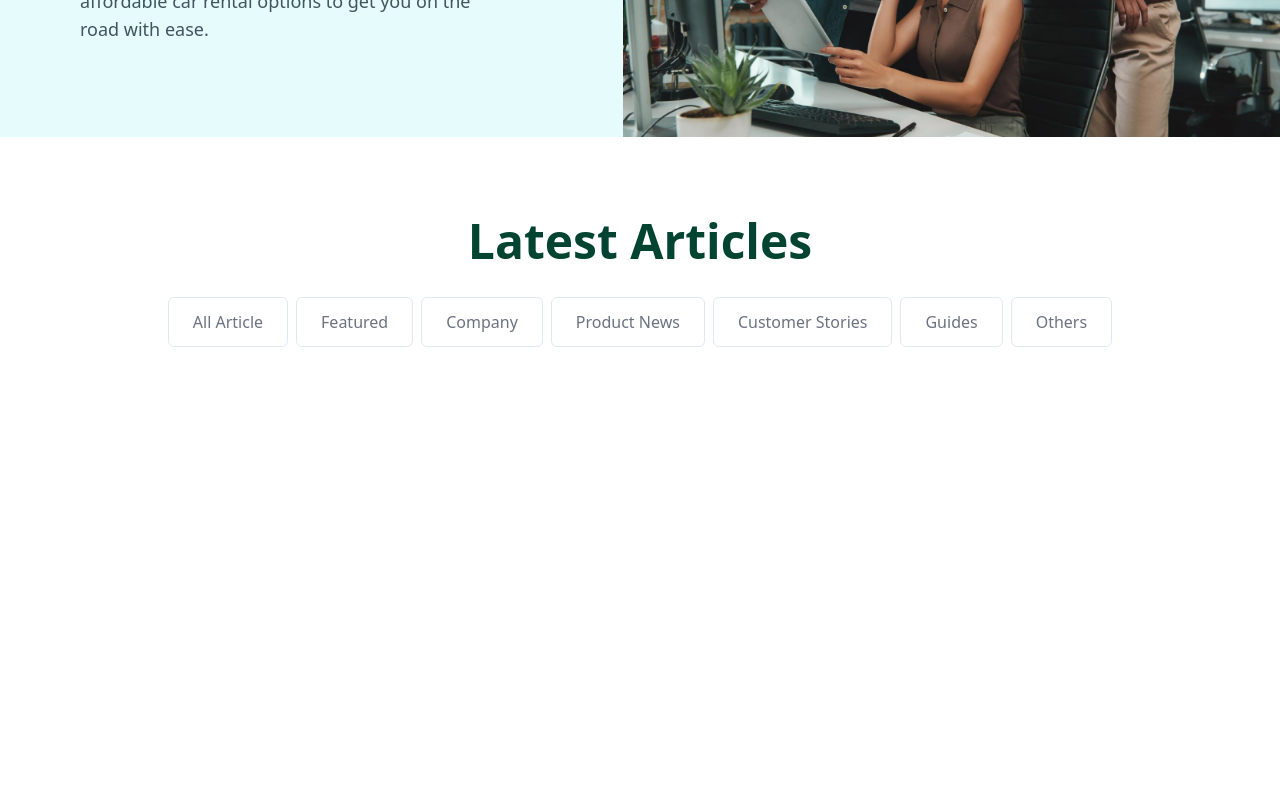
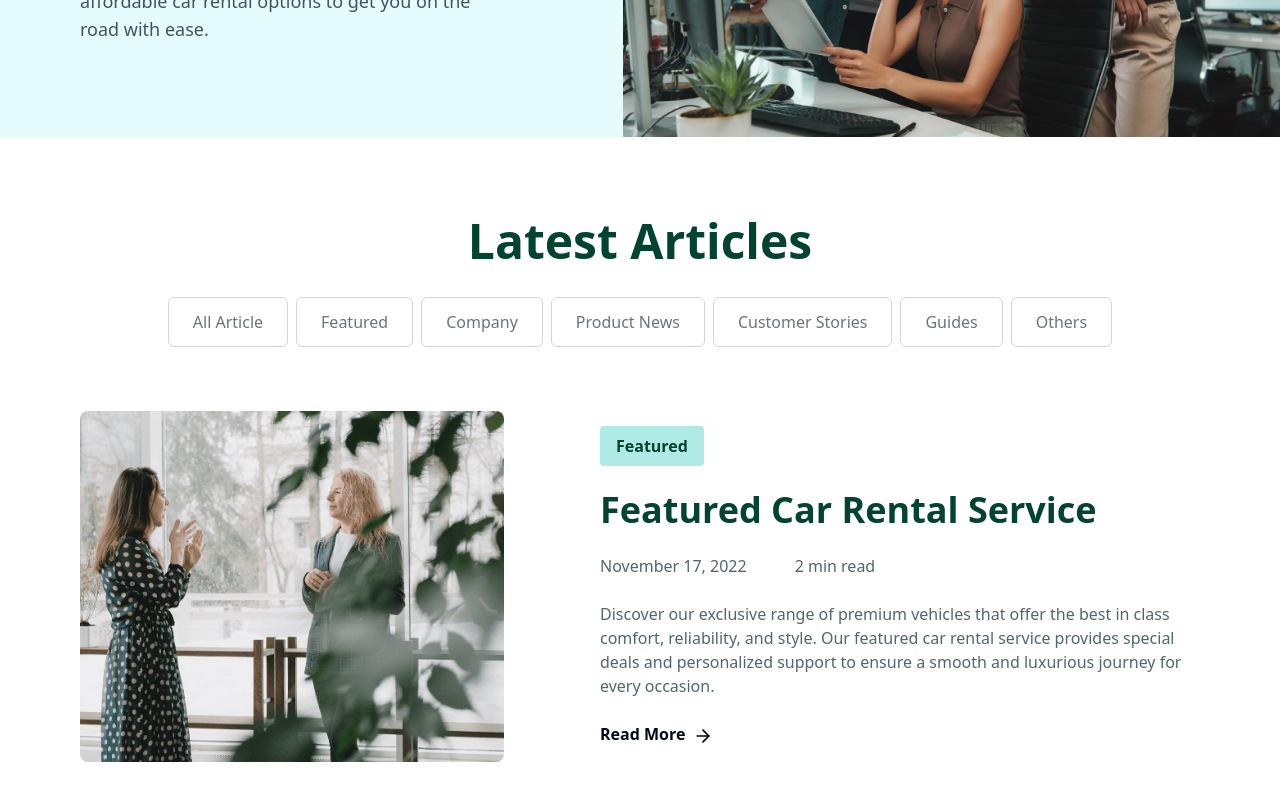
Before and after one commit to AnujTiwari-Student/Car_Rental_Service, a Next.js app: page /Blogs in a window 1280 px wide. Shown: the part 422-1222 px from the top of the page. Before the commit the page ends 849 px from the top, so only its background shows below. Built offline with nearby package versions, Linux system fonts and the light colour scheme.

Commit message:
Modified the page layout

```diff
--- a/app/AboutUs/page.tsx
+++ b/app/AboutUs/page.tsx
@@ -18,7 +18,15 @@ function page() {
         <CoreValues />
         <Story />
         <TeamSection />
-        <ContactCard />
+        <ContactCard
+          title="Want to talk to our team expert?"
+          description="Experience top-notch car rental services with a fleet tailored to meet your needs — always reliable and ready for any journey. Choose from a wide range of vehicles to suit every occasion, ensuring comfort and convenience every step of the way."
+          buttonText="Get in Touch"
+          showContactButtons={true}
+          buttonProps='Support Center'
+          showDate={false}
+          showContactUsButton={true}
+        />
         <TestimonialsSection />
         <Footer />
         <PrivacyPolicy />
--- a/components/ArticleButton.tsx
+++ b/components/ArticleButton.tsx
@@ -6,7 +6,7 @@ interface ArticleButtonProps{
 
 function ArticleButton( {text}: ArticleButtonProps) {
   return (
-    <button className='py-3 px-6 duration-300 hover:bg-[#024430] hover:text-[#ffe7bb] text-gray-500 border rounded-md hover:border-[#024430]'>
+    <button className='py-3 px-6 duration-300 hover:bg-[#024430] hover:text-[#ffe7bb] text-gray-500 border border-gray-300 rounded-md hover:border-[#024430]'>
         {text}
     </button>
   )
--- a/components/ContactCard.tsx
+++ b/components/ContactCard.tsx
@@ -5,23 +5,42 @@ import Button from './Button'
 import ContactUsButton from './ContactUsButton'
 import SupportButton from './SupportButton'
 
-function ContactCard() {
+interface ContactCardProps {
+  title: string;
+  description: string;
+  buttonText: string;
+  buttonProps: string;
+  showContactButtons?: boolean;
+  showContactUsButton?: boolean;
+  showDate?: boolean;
+}
+
+// @ts-ignore
+function ContactCard({ title, description, buttonText, showContactButtons , showContactUsButton , buttonProps , showDate = true }: ContactCardProps) {
   return (
     <div className='mx-4 md:mx-20 xl:my-8 flex flex-col justify-start xl:space-x-24 items-center xl:flex-row'>
-        <div className='flex justify-center items-center mb-6 md:mb-10 xl:mb-0'>
-          <Image src={contact_img} alt='contact_img' height={400} width={600} className='rounded-lg'/>
-        </div>
-        <div className='flex flex-col space-y-6'>
-            <Button text='Get in Touch' />
-            <p className='text-[#024430] text-3xl md:text-4xl font-bold xl:w-[500px]'>Want to talk to our team expert?</p>
-            <p className='text-[#4e6770] xl:w-[600px]'>Experience top-notch car rental services with a fleet tailored to meet your needs — always reliable and ready for any journey. Choose from a wide range of vehicles to suit every occasion, ensuring comfort and convenience every step of the way.</p>
-            <div className='flex space-x-4 items-center'>
-              <ContactUsButton />
-              <SupportButton />
-            </div>
-        </div>
+      <div className='flex justify-center items-center mb-6 md:mb-10 xl:mb-0'>
+        <Image src={contact_img} alt='contact_img' height={400} width={600} className='rounded-lg' />
+      </div>
+      <div className='flex flex-col space-y-6'>
+        <Button text={buttonText} />
+        <p className='text-[#024430] text-3xl md:text-4xl font-semibold xl:w-[500px] hover:text-[#0ea17c]'>{title}</p>
+        {showDate && (
+          <div className='flex space-x-12'>
+            <p className='text-[#4e6770]'>November 17, 2022</p>
+            <p className='text-[#4e6770]'>2 min read</p>
+          </div>
+        )}
+        <p className='text-[#4e6770] xl:w-[600px]'>{description}</p>
+        {showContactButtons && (
+          <div className='flex space-x-4 items-center'>
+            {showContactUsButton && <ContactUsButton />}
+            <SupportButton title={buttonProps} />
+          </div>
+        )}
+      </div>
     </div>
-  )
+  );
 }
 
-export default ContactCard
+export default ContactCard;
--- a/components/FrequentlyAsked.tsx
+++ b/components/FrequentlyAsked.tsx
@@ -98,7 +98,7 @@ function FrequentlyAsked() {
 
                       <ContactUsButton />
 
-                     <SupportButton />
+                     <SupportButton title='Support Center'/>
 
                   </div>
 
--- a/components/Header.tsx
+++ b/components/Header.tsx
@@ -35,7 +35,8 @@ function Header() {
   }
 
   return (
-    <div className='mx-4 my-4 md:mx-20 flex flex-row justify-between lg:justify-around items-center'>
+    <div className='mx-4 my-4 md:mx-20 flex flex-row justify-between items-center'>
+        <div className='flex space-x-10 items-center'>
           <div className=''>
               <Image src={logo} alt='logo' height={60} width={60} />
           </div>
@@ -107,6 +108,7 @@ function Header() {
                 </Link>
               </li>
             </ul>
+          </div>
         </div>
         <div className='lg:hidden flex items-center'>
           <button onClick={toggleMenu}>
--- a/components/LatestArticlePart.tsx
+++ b/components/LatestArticlePart.tsx
@@ -1,11 +1,12 @@
 import React from 'react'
 import ArticleButton from './ArticleButton'
+import ContactCard from './ContactCard'
 
 function LatestArticlePart() {
   return (
-    <div className='flex flex-col items-center justify-center mx-4 md:mx-20 my-20 space-y-8'>
-        <h1 className='text-3xl md:text-4xl xl:text-5xl font-semibold text-[#024430]'>Latest Articles</h1>
-        <div  className='flex flex-wrap items-center justify-center gap-x-2 gap-y-6'>
+    <div className='flex flex-col items-center justify-center my-20 space-y-8'>
+        <h1 className='text-3xl md:text-4xl mx-4 md:mx-20 xl:text-5xl font-semibold text-[#024430]'>Latest Articles</h1>
+        <div  className='flex flex-wrap items-center mx-4 md:mx-20 justify-center gap-x-2 gap-y-6'>
             <ArticleButton text="All Article"/>
             <ArticleButton text="Featured"/>
             <ArticleButton text="Company"/>
@@ -14,6 +15,16 @@ function LatestArticlePart() {
             <ArticleButton text="Guides"/>
             <ArticleButton text="Others"/>
         </div>
+        <div className='xl:mt-16'>
+            <ContactCard
+               title="Featured Car Rental Service"
+               description="Discover our exclusive range of premium vehicles that offer the best in class comfort, reliability, and style. Our featured car rental service provides special deals and personalized support to ensure a smooth and luxurious journey for every occasion."
+               buttonText="Featured"
+               buttonProps='Read More'
+               showContactButtons={true}
+               showDate={true}
+            />
+        </div>
     </div>
   )
 }
--- a/components/SupportButton.tsx
+++ b/components/SupportButton.tsx
@@ -1,11 +1,15 @@
 import { ArrowRight } from 'lucide-react'
 import React from 'react'
 
-function SupportButton() {
+interface SupportButtonProps {
+  title: string
+}
+
+function SupportButton({title}: SupportButtonProps) {
   return (
     <div className='group'>
-        <button className="flex items-center transition-transform duration-500 group-hover:-translate-y-1 font-semibold text-base hover:text-green-500">
-            Support Center
+        <button className="flex items-center transition-transform duration-500 group-hover:-translate-y-1 font-semibold text-base hover:text-[#0ea17c]">
+            {title}
             <div className="ml-2 mt-1 transform transition-transform duration-300 group-hover:-rotate-45">
                 <ArrowRight size={20} className="text-black" />
             </div>
--- a/components/ui/menubar.tsx
+++ b/components/ui/menubar.tsx
@@ -38,7 +38,7 @@ const MenubarTrigger = React.forwardRef<
   <MenubarPrimitive.Trigger
     ref={ref}
     className={cn(
-      "flex cursor-default select-none items-center text-base rounded-sm px-3 py-1.5 font-normal outline-none focus:bg-accent focus:text-accent-foreground data-[state=open]:bg-accent data-[state=open]:text-accent-foreground",
+      "flex cursor-default select-none items-center text-lg rounded-sm px-3 py-1.5 font-normal outline-none focus:bg-accent focus:text-accent-foreground data-[state=open]:bg-accent data-[state=open]:text-accent-foreground",
       className
     )}
     {...props}
```
Lines whose indentation alone changed are shown as unchanged.
